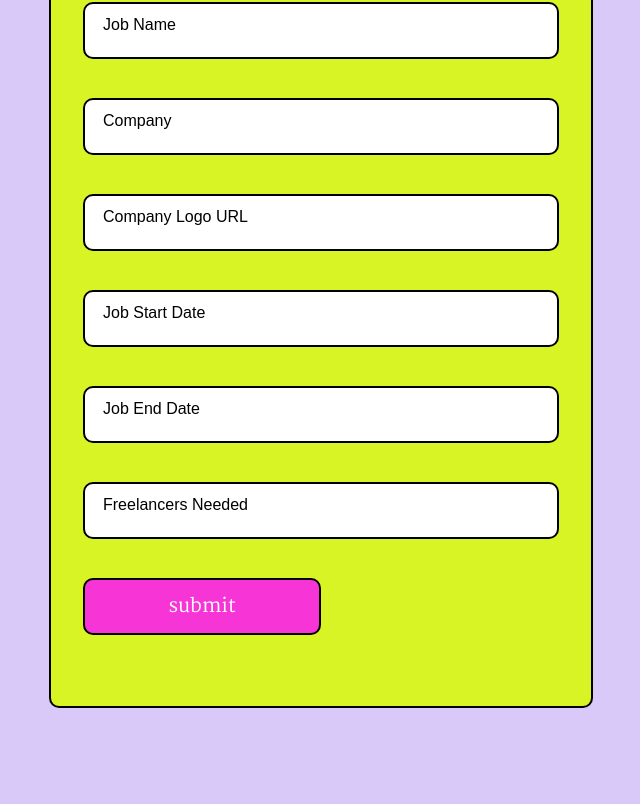
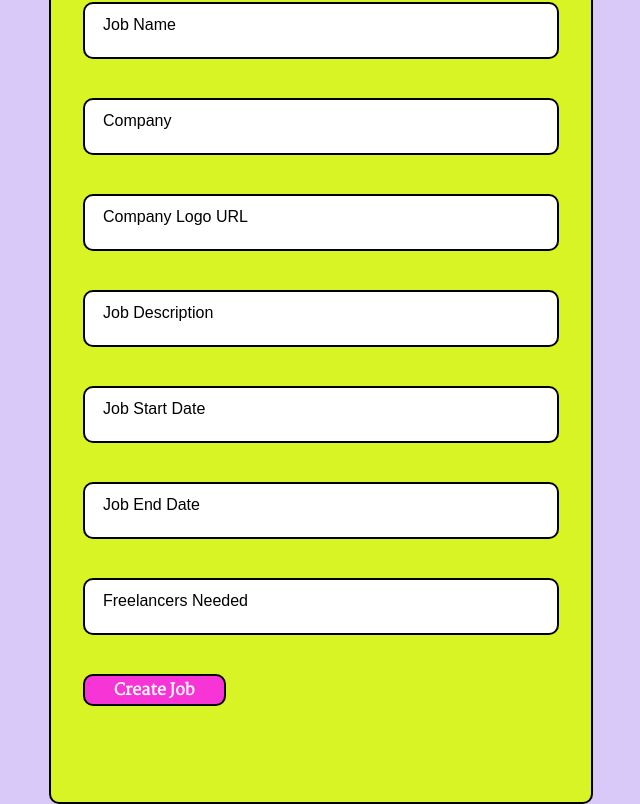
Before and after one commit to katebennert/say-cheese-client, a React (Create React App) app: page /create-job in a window 1280 px wide. Shown: the part 381-1185 px from the top of the page, without its empty margins (319-959 px from the left). Before the commit the page ends 1089 px from the top, so only its background shows below. Built offline with nearby package versions, Linux system fonts and the light colour scheme; no server answers; a web font is replaced by a local one.

Commit message:
Fix form values

```diff
--- a/src/components/CreateJob.js
+++ b/src/components/CreateJob.js
@@ -1,37 +1,114 @@
-import React from "react";
+import React, { useState } from "react";
 
 function CreateJob() {
+
+    const [newJob, setNewJob] = useState({
+        name: "",
+        company: "",
+        companyLogo: "",
+        startDate: null,
+        endDate: null,
+        description: "",
+        freelancersNeeded: null
+    });
+
+    function handleChange(e) {
+        const name = e.target.name;
+        let value = e.target.value;
+
+        // if dropdown another thing
+
+        setNewJob({
+            ...newJob,
+            [name]: value
+        });
+
+        console.log(newJob)
+    }
 
   return (
     <div className="new-job-form">
         <h2>✨ Create New Job ✨</h2>
         <form>
             <div className="inputbox">
-                <input type="text" required="required"/>
+                <input
+                    type="text"
+                    name="name"
+                    autoComplete="off"
+                    value={newJob.name}
+                    onChange={handleChange}
+                    required="required"
+                />
                 <span>Job Name</span>
             </div>
             <div className="inputbox">
-                <input type="text" required="required"/>
+                <input
+                    type="text"
+                    name="company"
+                    autoComplete="off"
+                    value={newJob.company}
+                    onChange={handleChange}
+                    required="required"
+                />
                 <span>Company</span>
             </div>
             <div className="inputbox">
-                <input type="text" required="required"/>
+                <input
+                    type="text"
+                    name="companyLogo"
+                    autoComplete="off"
+                    value={newJob.companyLogo}
+                    onChange={handleChange}
+                    required="required"
+                />
                 <span>Company Logo URL</span>
             </div>
             <div className="inputbox">
-                <input type="text" required="required"/>
+                <input
+                    type="text"
+                    name="description"
+                    autoComplete="off"
+                    value={newJob.description}
+                    onChange={handleChange}
+                    required="required"
+                />
+                <span>Job Description</span>
+            </div>
+            <div className="inputbox">
+                <input
+                    type="text"
+                    name="startDate"
+                    autoComplete="off"
+                    value={newJob.startDate}
+                    onChange={handleChange}
+                    required="required"
+                />
                 <span>Job Start Date</span>
             </div>
             <div className="inputbox">
-                <input type="text" required="required"/>
+                <input
+                    type="text"
+                    name="endDate"
+                    autoComplete="off"
+                    value={newJob.endDate}
+                    onChange={handleChange}
+                    required="required"
+                />
                 <span>Job End Date</span>
             </div>
             <div className="inputbox">
-                <input type="text" required="required"/>
+                <input
+                    type="text"
+                    name="freelancersNeeded"
+                    autoComplete="off"
+                    value={newJob.freelancersNeeded}
+                    onChange={handleChange}
+                    required="required"
+                />
                 <span>Freelancers Needed</span>
             </div>
             <div className="inputbox">
-                <input type="button" value="submit"/>
+                <button type="submit">Create Job</button>
             </div>
         </form>
     </div>
@@ -39,49 +116,3 @@ function CreateJob() {
 }
 
 export default CreateJob;
-
-    {/* <form className="create-job">
-        <label> Job Name:
-            <input type="text" name="name" value="" autoComplete="off"
-                value={messageBody}
-                onChange={(e) => setMessageBody(e.target.value)}
-            />
-        </label>
-        <label> Company:
-            <input type="text" name="company" value="" autoComplete="off"
-                value={messageBody}
-                onChange={(e) => setMessageBody(e.target.value)}
-            />
-        </label>
-        <label> Logo URL:
-            <input type="text" name="company-logo" value="" autoComplete="off"
-                value={messageBody}
-                onChange={(e) => setMessageBody(e.target.value)}
-            />
-        </label>
-        <label> Job Start Date:
-            <input type="text" name="start-date" value="" autoComplete="off"
-                value={messageBody}
-                onChange={(e) => setMessageBody(e.target.value)}
-            />
-         </label>
-         <label> Job End Date:
-            <input type="text" name="end-date" value="" autoComplete="off"
-                value={messageBody}
-                onChange={(e) => setMessageBody(e.target.value)}
-            />
-         </label>
-         <label> Job End Date:
-            <input type="text" name="description" value="" autoComplete="off"
-                value={messageBody}
-                onChange={(e) => setMessageBody(e.target.value)}
-            />
-         </label>
-         <label> Freelancers Needed:
-            <input type="text" name="freelancers-needed" value="" autoComplete="off"
-                value={messageBody}
-                onChange={(e) => setMessageBody(e.target.value)}
-            />
-         </label>
-      <input type="submit" value="Save" />
-    </form>  */}
--- a/src/styling/App.css
+++ b/src/styling/App.css
@@ -91,14 +91,18 @@ form {
   transform: translateX(-13px) translateY(-35px);
   font-size: 1em;
 }
-.new-job-form .inputbox [type="button"] {
-  width: 50%;
+.new-job-form .inputbox button {
+  width: 30%;
+  height: 2rem;
   background: var(--bright-pink);
   color: #fff;
   border: 2px solid #000;
+  border-radius: 10px;
+  font-size: 1em;
+  font-weight: bold;
 }
-.center .inputbox:hover [type="button"] {
-  background: linear-gradient(45deg, greenyellow, dodgerblue);
+.new-job-form .inputbox:hover button {
+  background: rgb(26, 159, 254);
 }
 
 /*end form*/
```
